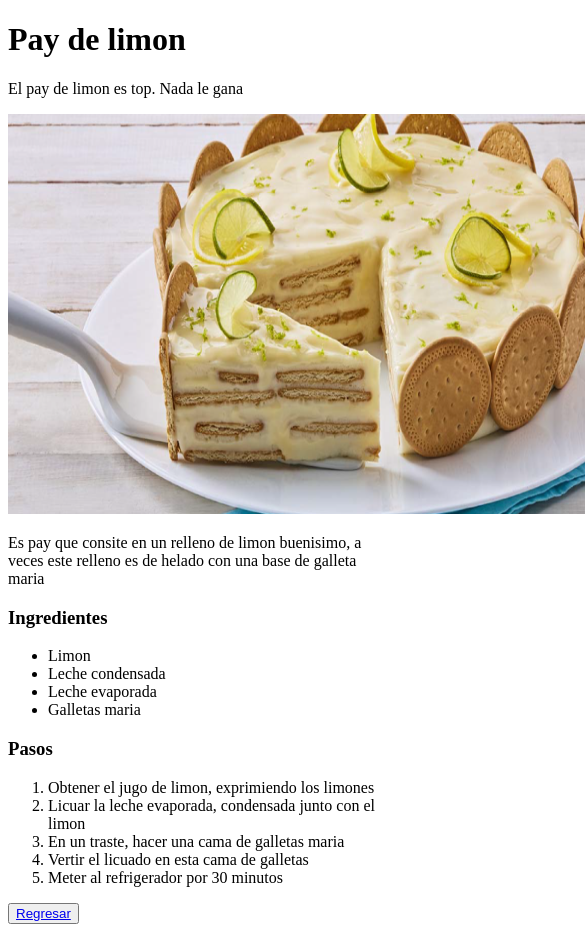
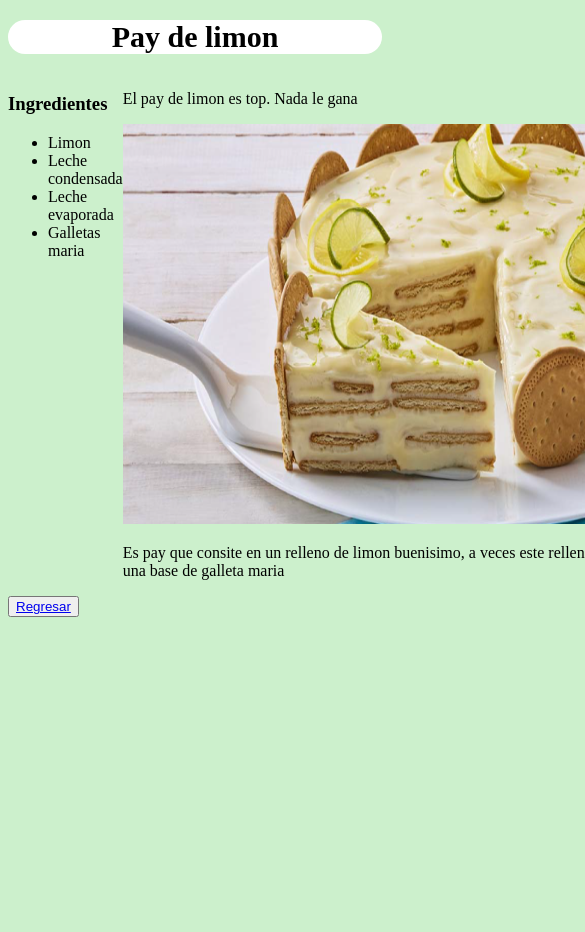
Before and after one commit to JoseCSG/Odin-recipes, a plain HTML site: page recipes/lemon_pie.html in a window 390 px wide. Shown: the top 932 px of the page, 585 px wide, since content can reach past the window. After the commit the page ends 844 px from the top, so only its background shows below. Drawn offline with Linux system fonts and the light colour scheme.

Commit message:
wanna try it on my phone

```diff
--- a/recipes/lemon_pie.html
+++ b/recipes/lemon_pie.html
@@ -3,9 +3,21 @@
 <head>
     <meta charset="UTF-8">
     <title>Pay de limon</title>
+    <link rel="stylesheet" href="./lemon_pie_styles.css">
 </head>
 <body>
     <h1>Pay de limon</h1>
+    <div class="container">
+    <div class="left">
+        <h3>Ingredientes</h3>
+        <ul>
+            <li>Limon</li>
+            <li>Leche condensada</li>
+            <li>Leche evaporada</li>
+            <li>Galletas maria</li>
+        </ul>
+    </div>
+    <div class="middle">
         <p>
             El pay de limon es top. Nada le gana
         </p>
@@ -13,13 +25,8 @@
         <p>
             Es pay que consite en un relleno de limon buenisimo, a veces este relleno es de helado con una base de galleta maria
         </p>
-    <h3>Ingredientes</h3>
-    <ul>
-        <li>Limon</li>
-        <li>Leche condensada</li>
-        <li>Leche evaporada</li>
-        <li>Galletas maria</li>
-    </ul>
+    </div>
+    <div class="right">
         <h3>Pasos</h3>
         <ol>
             <li>Obtener el jugo de limon, exprimiendo los limones</li>
@@ -28,6 +35,8 @@
             <li>Vertir el licuado en esta cama de galletas</li>
             <li>Meter al refrigerador por 30 minutos</li>
         </ol>
+    </div>
+    </div>
     <button><a href="../index.html">Regresar</a></button>
 
 </body>
--- /dev/null
+++ b/recipes/lemon_pie_styles.css
@@ -0,0 +1,19 @@
+html{
+    background-color: rgb(204, 240, 204);
+}
+h1{
+    font-size: 30px;
+    text-align: center;
+    border-radius: 20px;
+    background-color: white;
+}
+.container{
+    display: flex;
+    justify-content: space-between;
+}
+.left{
+    color: black;
+}
+.right{
+    color: black;
+}
```
Lines whose indentation alone changed are shown as unchanged.
